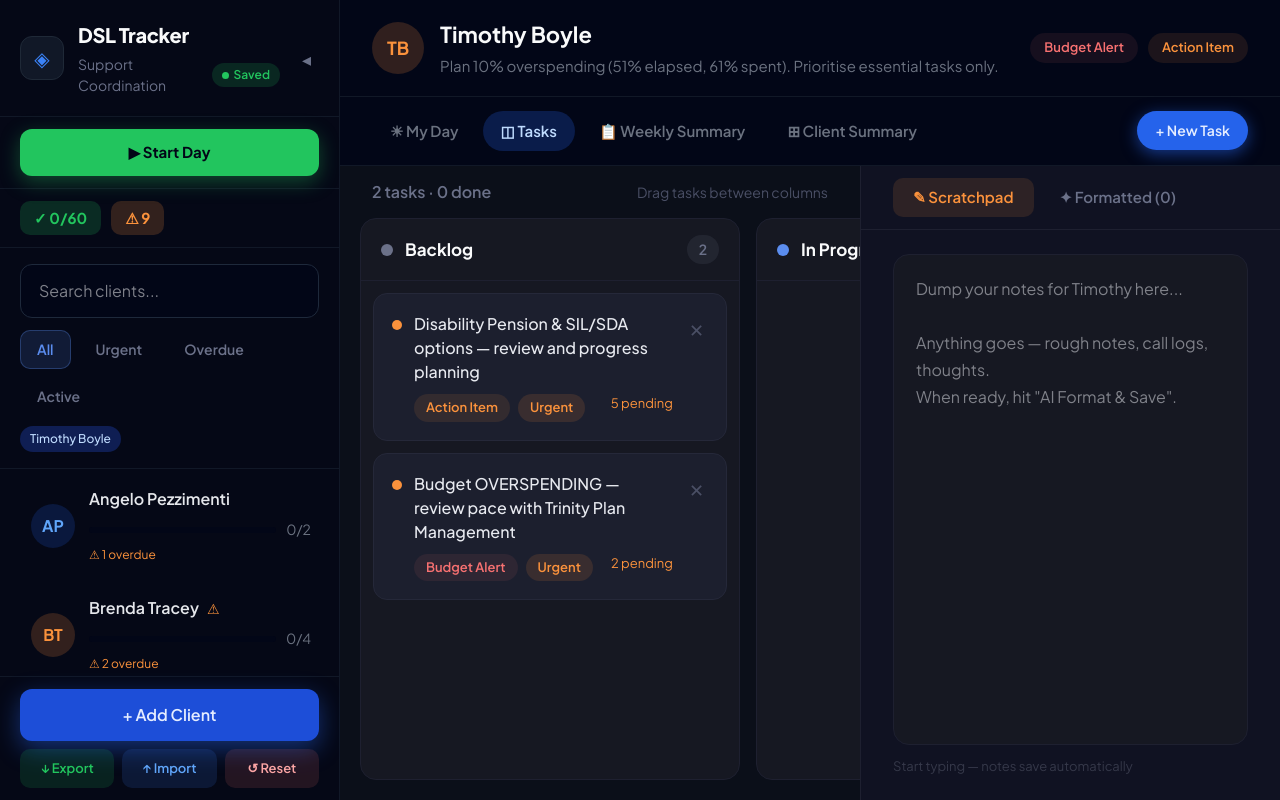
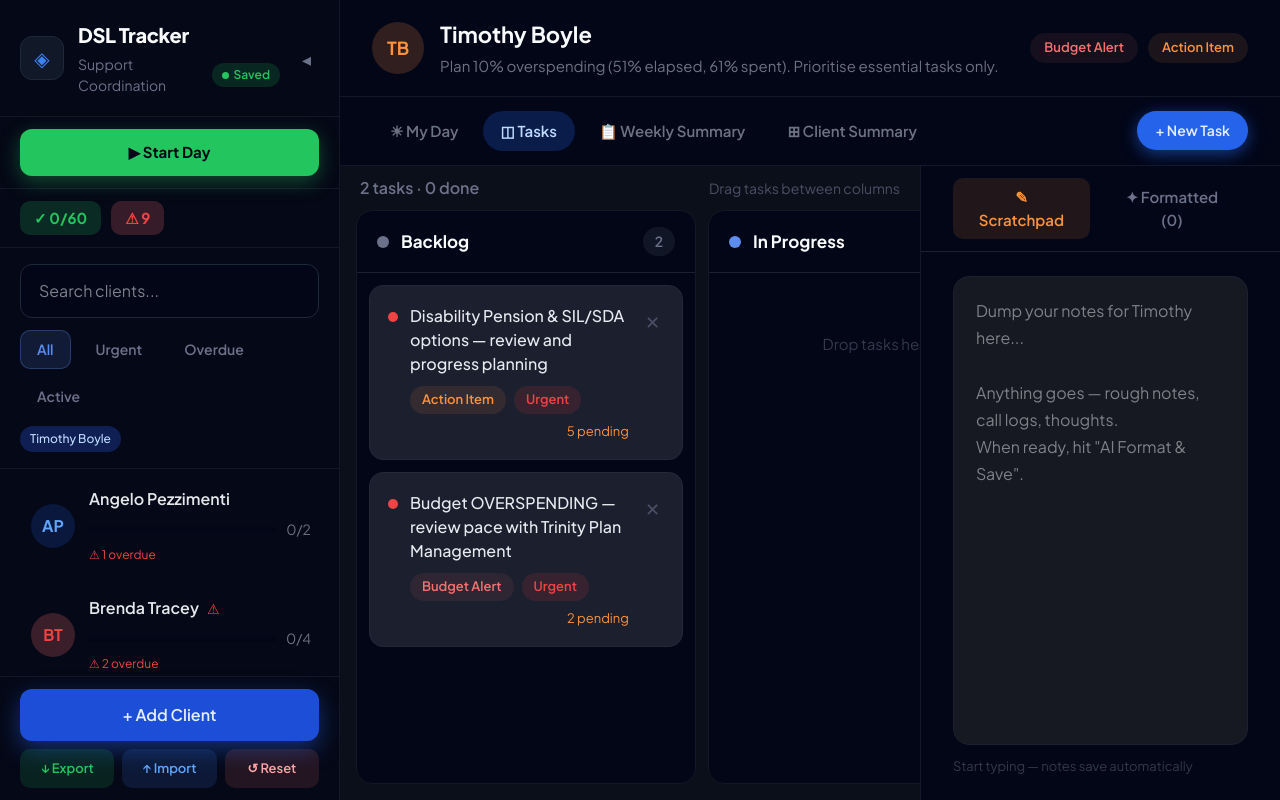
Before and after one commit to nicolasmirguet/Day-assistant, a React (Vite) app: page / in a window 1280 px wide. Built offline with nearby package versions, Linux system fonts and the light colour scheme.

Commit message:
Refine colour system and board layout

```diff
--- a/src/App.jsx
+++ b/src/App.jsx
@@ -138,9 +138,9 @@ const COLS = [
   { id: "Done", label: "Done", c: "#34d399" },
 ];
 const STATUSES = ["Pending","In Progress","Done","No Answer","Follow-Up Required"];
-// Priority colours: orange = urgent, blue = normal, green = non‑urgent (high/medium)
+// Priority colours: red = urgent, blue = normal, green = non‑urgent (high/medium)
 const PRI = {
-  urgent: "#fb923c",   // orange
+  urgent: "#ef4444",   // red
   normal: "#60a5fa",   // blue
   high:   "#22c55e",   // green
   medium: "#22c55e",   // green
@@ -337,7 +337,7 @@ export default function App() {
 
           <div style={{ padding:"12px 20px", borderBottom:"1px solid #111827", display:"flex", gap:10, flexWrap:"wrap" }}>
             <span style={{ fontSize:15, fontWeight:700, padding:"6px 14px", borderRadius:10, background:"rgba(34,197,94,0.18)", color:"#22c55e" }}>✓ {doneN}/{all.length}</span>
-            {urgN>0 && <span style={{ fontSize:15, fontWeight:700, padding:"6px 14px", borderRadius:10, background:"rgba(251,146,60,0.18)", color:"#fb923c" }}>⚠ {urgN}</span>}
+            {urgN>0 && <span style={{ fontSize:15, fontWeight:700, padding:"6px 14px", borderRadius:10, background:"rgba(248,113,113,0.20)", color:"#ef4444" }}>⚠ {urgN}</span>}
           </div>
           <div style={{ padding:"16px 20px", borderBottom:"1px solid #111827" }}>
             <input value={search} onChange={e=>setSearch(e.target.value)} placeholder="Search clients..." style={{ width:"100%", fontSize:16, padding:"14px 18px", borderRadius:12, background:"#020617", border:"1px solid #1e293b", color:"#f9fafb", outline:"none" }}/>
@@ -367,11 +367,11 @@ export default function App() {
               return (
                 <div key={c.name} onClick={() => setSel(c.name)} style={{ padding:"14px 16px", borderRadius:14, marginBottom:4, cursor:"pointer", background:isSel?"rgba(15,23,42,0.95)":"transparent", borderLeft:isSel?"3px solid #3b82f6":"3px solid transparent", transition:"all 0.15s" }}>
                   <div style={{ display:"flex", alignItems:"center", gap:14 }}>
-                    <div style={{ width:44, height:44, borderRadius:22, display:"flex", alignItems:"center", justifyContent:"center", fontSize:16, fontWeight:700, flexShrink:0, background:hasUrg?"rgba(251,146,60,0.18)":"rgba(37,99,235,0.18)", color:hasUrg?"#fb923c":"#60a5fa" }}>{c.name.split(" ").map(n=>n[0]).join("").slice(0,2)}</div>
+                    <div style={{ width:44, height:44, borderRadius:22, display:"flex", alignItems:"center", justifyContent:"center", fontSize:16, fontWeight:700, flexShrink:0, background:hasUrg?"rgba(248,113,113,0.22)":"rgba(37,99,235,0.18)", color:hasUrg?"#ef4444":"#60a5fa" }}>{c.name.split(" ").map(n=>n[0]).join("").slice(0,2)}</div>
                     <div style={{ flex:1, minWidth:0 }}>
                       <div style={{ display:"flex", alignItems:"center", gap:8 }}>
                         <span style={{ fontSize:16, fontWeight:600, color:isSel?"#f9fafb":"#e5e7eb", overflow:"hidden", textOverflow:"ellipsis", whiteSpace:"nowrap" }}>{c.name}</span>
-                        {hasUrg && <span style={{ fontSize:14, color:"#fb923c" }}>⚠</span>}
+                        {hasUrg && <span style={{ fontSize:14, color:"#ef4444" }}>⚠</span>}
                       </div>
                       <div style={{ display:"flex", alignItems:"center", gap:10, marginTop:8 }}>
                         <div style={{ flex:1, height:6, borderRadius:3, background:"#020617", overflow:"hidden" }}>
@@ -380,7 +380,7 @@ export default function App() {
                         <span style={{ fontSize:14, color:"#6b7280" }}>{dn}/{tot}</span>
                       </div>
                       <div style={{ display:"flex", gap:10, marginTop:6, fontSize:12 }}>
-                        {overdueN>0 && <span style={{ color:"#fb923c" }}>⚠ {overdueN} overdue</span>}
+                        {overdueN>0 && <span style={{ color:"#ef4444" }}>⚠ {overdueN} overdue</span>}
                         {dn>0 && <span style={{ color:"#22c55e" }}>✓ {dn} done</span>}
                         {followN>0 && <span style={{ color:"#3b82f6" }}>⏱ {followN} follow‑up</span>}
                       </div>
@@ -433,10 +433,10 @@ export default function App() {
             {tab==="today" && <TodayPanel clients={clients} onJumpClient={name => { setSel(name); setTab("kanban"); }}/>}
             {tab==="kanban" && (
               <div style={{ display:"flex", height:"100%" }}>
-                <div style={{ flex:2, minWidth:0 }}>
+                <div style={{ flex:3, minWidth:0 }}>
                   <Kanban client={client} onUpdate={upd} adding={addingTask} setAdding={setAddingTask}/>
                 </div>
-                <div style={{ width:420, borderLeft:"1px solid #1e2030", background:"#101222" }}>
+                <div style={{ width:360, borderLeft:"1px solid #111827", background:"#020617" }}>
                   <NotesPanel client={client} onUpdate={upd} scratchNotes={scratchNotes} setScratchNotes={setScratchNotes} daySnap={daySnap} allClients={clients}/>
                 </div>
               </div>
@@ -466,7 +466,7 @@ function Kanban({ client, onUpdate, adding, setAdding }) {
   const addT = () => { if(!newTxt.trim()) return; onUpdate({...client, tasks:[...client.tasks,{id:uid++,text:newTxt.trim(),priority:"normal",tag:"Action Item",status:"Pending",outcome:"",subtasks:[]}]}); setNewTxt(""); setAdding(false); };
   return (
     <div style={{ height:"100%", display:"flex", flexDirection:"column" }}>
-      <div style={{ display:"flex", alignItems:"center", justifyContent:"space-between", padding:"14px 32px" }}>
+          <div style={{ display:"flex", alignItems:"center", justifyContent:"space-between", padding:"10px 20px" }}>
         <span style={{ fontSize:16, fontWeight:600, color:"#6b7189" }}>{client.tasks.length} tasks · {client.tasks.filter(t=>t.status==="Done").length} done</span>
         <span style={{ fontSize:14, color:"#4a4f65" }}>Drag tasks between columns</span>
       </div>
@@ -475,12 +475,12 @@ function Kanban({ client, onUpdate, adding, setAdding }) {
         <button onClick={addT} style={{ padding:"12px 24px", borderRadius:12, fontSize:16, fontWeight:600, background:"#5b8def", color:"white", border:"none" }}>Add</button>
         <button onClick={()=>setAdding(false)} style={{ padding:"12px 24px", borderRadius:12, fontSize:16, background:"#1a1d2e", color:"#6b7189", border:"none" }}>Cancel</button>
       </div>}
-      <div style={{ flex:1, overflowX:"auto", overflowY:"hidden", padding:"0 20px 20px" }}>
-        <div style={{ display:"flex", gap:16, height:"100%", minWidth:"max-content" }}>
+      <div style={{ flex:1, overflowX:"auto", overflowY:"hidden", padding:"0 16px 16px" }}>
+        <div style={{ display:"flex", gap:12, height:"100%", minWidth:"max-content" }}>
           {COLS.map(col => {
             const tasks = client.tasks.filter(t=>t.status===col.id), isOver = overCol===col.id;
             return (
-              <div key={col.id} style={{ width:380, display:"flex", flexDirection:"column", borderRadius:16, background:isOver?"rgba(91,141,239,0.04)":"#161822", border:`1px solid ${isOver?"rgba(91,141,239,0.3)":"#1e2030"}`, transition:"all 0.2s" }}
+              <div key={col.id} style={{ width:340, display:"flex", flexDirection:"column", borderRadius:16, background:isOver?"rgba(37,99,235,0.16)":"#020617", border:`1px solid ${isOver?"rgba(37,99,235,0.6)":"#111827"}`, transition:"all 0.2s" }}
                 onDragOver={e=>{e.preventDefault();setOverCol(col.id)}} onDragLeave={()=>setOverCol(null)} onDrop={()=>drop(col.id)}>
                 <div style={{ display:"flex", alignItems:"center", gap:12, padding:"16px 20px", borderBottom:"1px solid #1e2030" }}>
                   <div style={{ width:12, height:12, borderRadius:6, background:col.c }}/><span style={{ fontSize:17, fontWeight:700 }}>{col.label}</span>
@@ -686,7 +686,7 @@ function WeeklyPanel({ clients }) {
 
 // ═══ TODAY / MY DAY ═══
 function TodayPanel({ clients, onJumpClient }) {
-  const [band, setBand] = useState("orange"); // orange = urgent, blue = normal, green = non‑urgent
+  const [band, setBand] = useState("red"); // red = urgent, blue = normal, green = non‑urgent
 
   const items = clients.flatMap(c =>
     c.tasks
@@ -696,18 +696,18 @@ function TodayPanel({ clients, onJumpClient }) {
 
   const withBand = items.map(x => {
     const p = x.task.priority;
-    const cat = p === "urgent" ? "orange" : p === "normal" ? "blue" : "green";
+    const cat = p === "urgent" ? "red" : p === "normal" ? "blue" : "green";
     return { ...x, band: cat };
   }).filter(x => x.band === band);
 
   const colorForBand = (b) =>
-    b === "orange" ? "#fb923c" : b === "blue" ? "#60a5fa" : "#22c55e";
+    b === "red" ? "#ef4444" : b === "blue" ? "#60a5fa" : "#22c55e";
 
   return (
     <div style={{ height:"100%", display:"flex", flexDirection:"column" }}>
       <div style={{ display:"flex", alignItems:"center", justifyContent:"space-between", padding:"12px 32px", borderBottom:"1px solid #1e2030", flexWrap:"wrap", gap:10 }}>
         <div style={{ display:"flex", gap:8, flexWrap:"wrap" }}>
-          <button onClick={()=>setBand("orange")} style={{ fontSize:14, fontWeight:600, padding:"8px 16px", borderRadius:999, border:"none", background:band==="orange"?"rgba(251,146,60,0.16)":"transparent", color:band==="orange"?"#fb923c":"#6b7189" }}>● Urgent</button>
+          <button onClick={()=>setBand("red")} style={{ fontSize:14, fontWeight:600, padding:"8px 16px", borderRadius:999, border:"none", background:band==="red"?"rgba(248,113,113,0.18)":"transparent", color:band==="red"?"#ef4444":"#6b7189" }}>● Urgent</button>
           <button onClick={()=>setBand("blue")} style={{ fontSize:14, fontWeight:600, padding:"8px 16px", borderRadius:999, border:"none", background:band==="blue"?"rgba(96,165,250,0.18)":"transparent", color:band==="blue"?"#60a5fa":"#6b7189" }}>● Normal</button>
           <button onClick={()=>setBand("green")} style={{ fontSize:14, fontWeight:600, padding:"8px 16px", borderRadius:999, border:"none", background:band==="green"?"rgba(34,197,94,0.18)":"transparent", color:band==="green"?"#22c55e":"#6b7189" }}>● Non‑urgent</button>
         </div>
```
